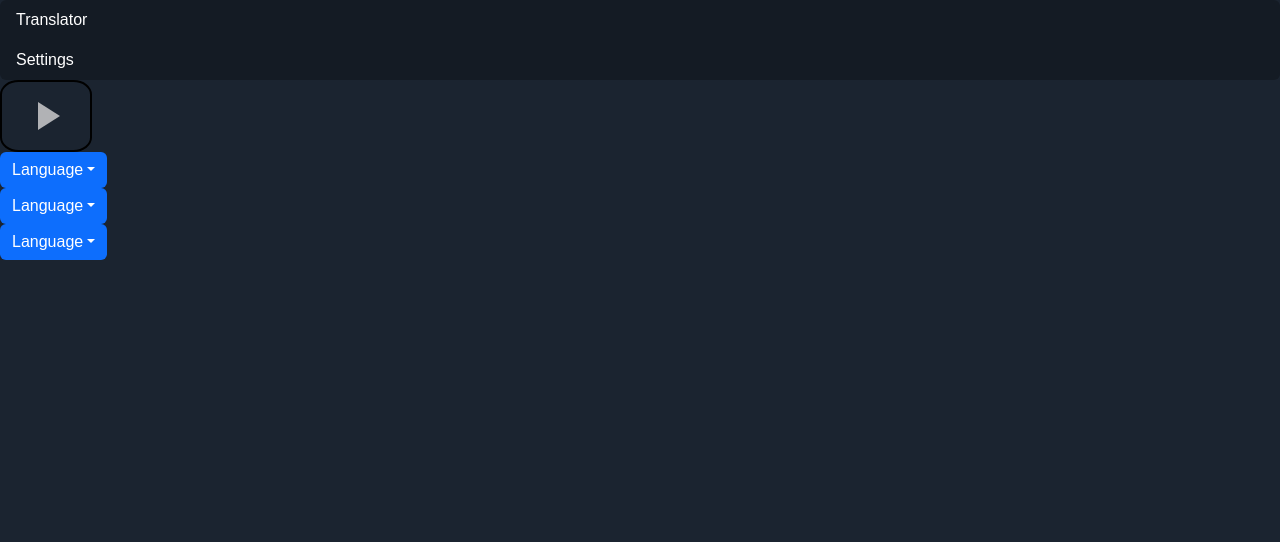
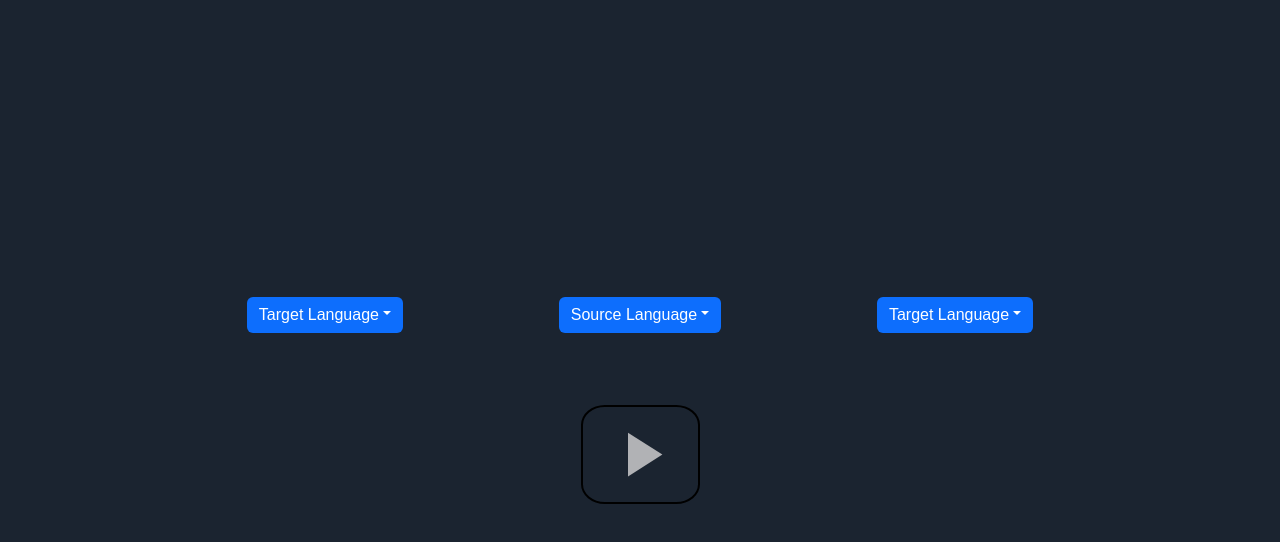
Before and after one commit to tpcollins/arcoc, a Next.js app: page /Verbose in a window 1280 px wide. Shown: the top 542 px of the page. Built offline with nearby package versions, Linux system fonts and the light colour scheme.

Commit message:
added some formatting. Still need to add things. TODO in page.tsx

```diff
--- a/src/app/Data/Data.tsx
+++ b/src/app/Data/Data.tsx
@@ -26,11 +26,20 @@ export const transPageLgData: Listgroup = {
 }
 
 // Dropdown Section
-export const langSelectionData: DropdownData = {
-  btnDrpDwnTxt: "Language",
+export const targetLangData: DropdownData = {
+  btnDrpDwnTxt: "Target Language",
   links: [
     {lang: "Español", flag: "/icons/spain.svg"},
     {lang: "English", flag: "/icons/america.svg"},
     {lang: "Chinese", flag: "/icons/china.svg"},
   ]
 }
+
+export const sourceLangData: DropdownData = {
+  btnDrpDwnTxt: "Source Language",
+  links: [
+    {lang: "Español", flag: "/icons/spain.svg"},
+    {lang: "English", flag: "/icons/america.svg"},
+    {lang: "Chinese", flag: "/icons/china.svg"},
+  ]
+}
--- a/src/app/R Components/PlayButton.tsx
+++ b/src/app/R Components/PlayButton.tsx
@@ -22,9 +22,9 @@ const PlayButton: React.FC = () => {
     >
         {isPlaying ? (
         <svg
-        height="48"
+        height="75"
         viewBox="0 0 24 24"
-        width="48"
+        width="75"
         xmlns="http://www.w3.org/2000/svg">
             <rect
             fill='#b1b2b5'
@@ -36,9 +36,9 @@ const PlayButton: React.FC = () => {
         </svg>
       ) : (
         <svg
-        height="48"
+        height="75"
         viewBox="0 0 24 24"
-        width="48"
+        width="75"
         xmlns="http://www.w3.org/2000/svg">
           <path
           d="M8 5v14l11-7z"
--- a/src/app/Verbose/page.tsx
+++ b/src/app/Verbose/page.tsx
@@ -1,3 +1,8 @@
+/* TODO:
+    1. Read in Neural Voice data to 3rd dropdown (review azure docs on what this data looks like)
+    2. Figure out where exactly to bring in dropdown menu
+    3. Review Azure Speech docs to start connecting backend
+*/
 "use client";
 
 import React from 'react';
@@ -5,17 +10,24 @@ import PlayButton from '../R Components/PlayButton';
 import ListGroup from '../R Components/ListGroup';
 import DropdownMenu from '../R Components/DropdownMenu';
 import { transPageLgData } from '../Data/Data';
-import { langSelectionData } from '../Data/Data';
+import { targetLangData } from '../Data/Data';
+import { sourceLangData } from '../Data/Data';
 
 const Verbose: React.FC = () => {
 
     return(
         <>
-            <ListGroup data={transPageLgData} />
-            <PlayButton />
-            <DropdownMenu data={langSelectionData}/>
-            <DropdownMenu data={langSelectionData}/>
-            <DropdownMenu data={langSelectionData}/>
+            <div className="container d-flex flex-column justify-content-center align-items-center min-vh-100">
+                <div className="d-flex justify-content-around w-75 mb-4">
+                    <DropdownMenu data={targetLangData} />
+                    <DropdownMenu data={sourceLangData} />
+                    <DropdownMenu data={targetLangData} />
+                </div>
+
+                <div className="d-flex justify-content-center mt-5">
+                    <PlayButton />
+                </div>
+            </div>
         </>
     )
 };
```
